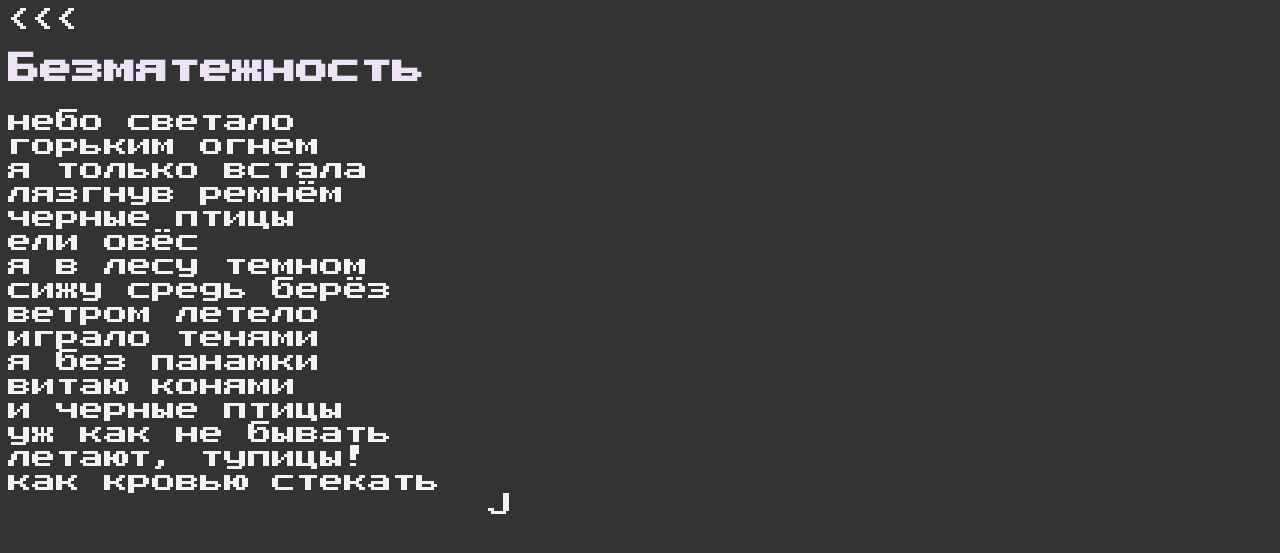
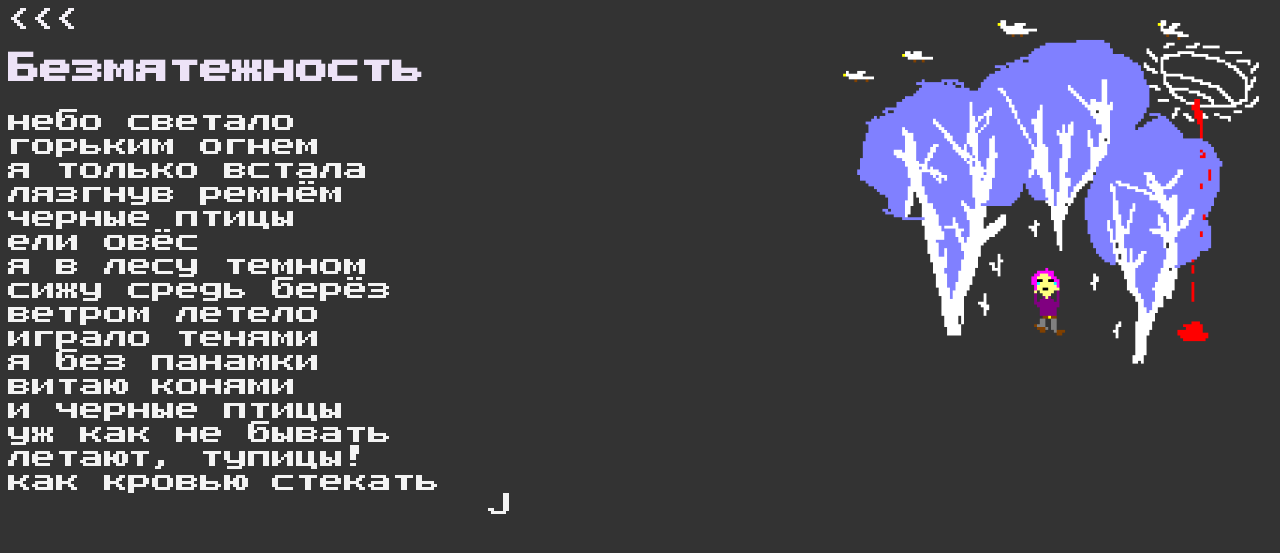
Before and after one commit to hvinya/hvinya.github.io, a Jekyll site: the page built from poesy/0x3.html, in a window 1280 px wide. Shown: the top 553 px of the page. Built offline with Jekyll 4.4.1, drawn with Linux system fonts in a browser that asks for light colours.

Commit message:
add illustration

```diff
--- a/poesy/0x3.html
+++ b/poesy/0x3.html
@@ -4,6 +4,7 @@
 permalink: /poesy/0x3/
 ---
 
+<img src='/img/illustrations/0x3.png' align='right' id='image'>
 <h1>Безмятежность</h1>
 <pre>
 небо светало
```
Also changed, not shown: img/illustrations/0x3.png (added).
